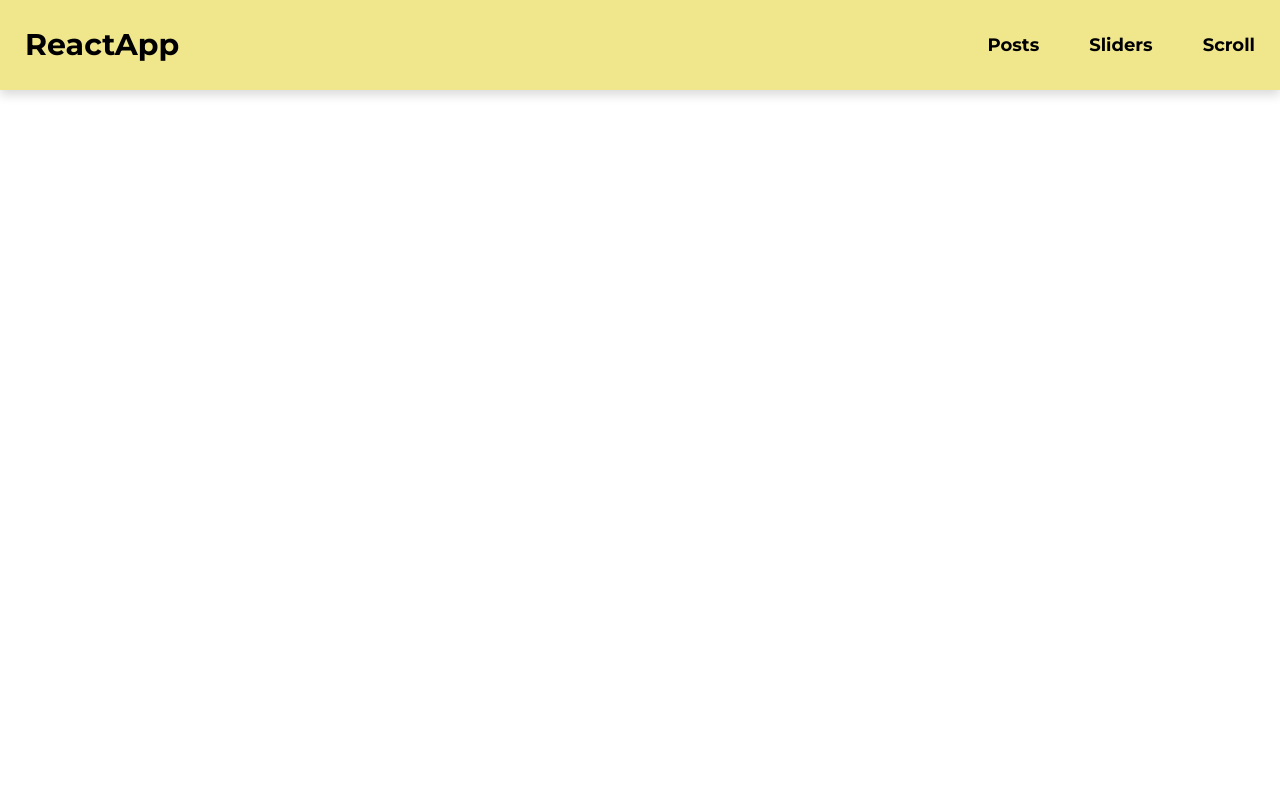
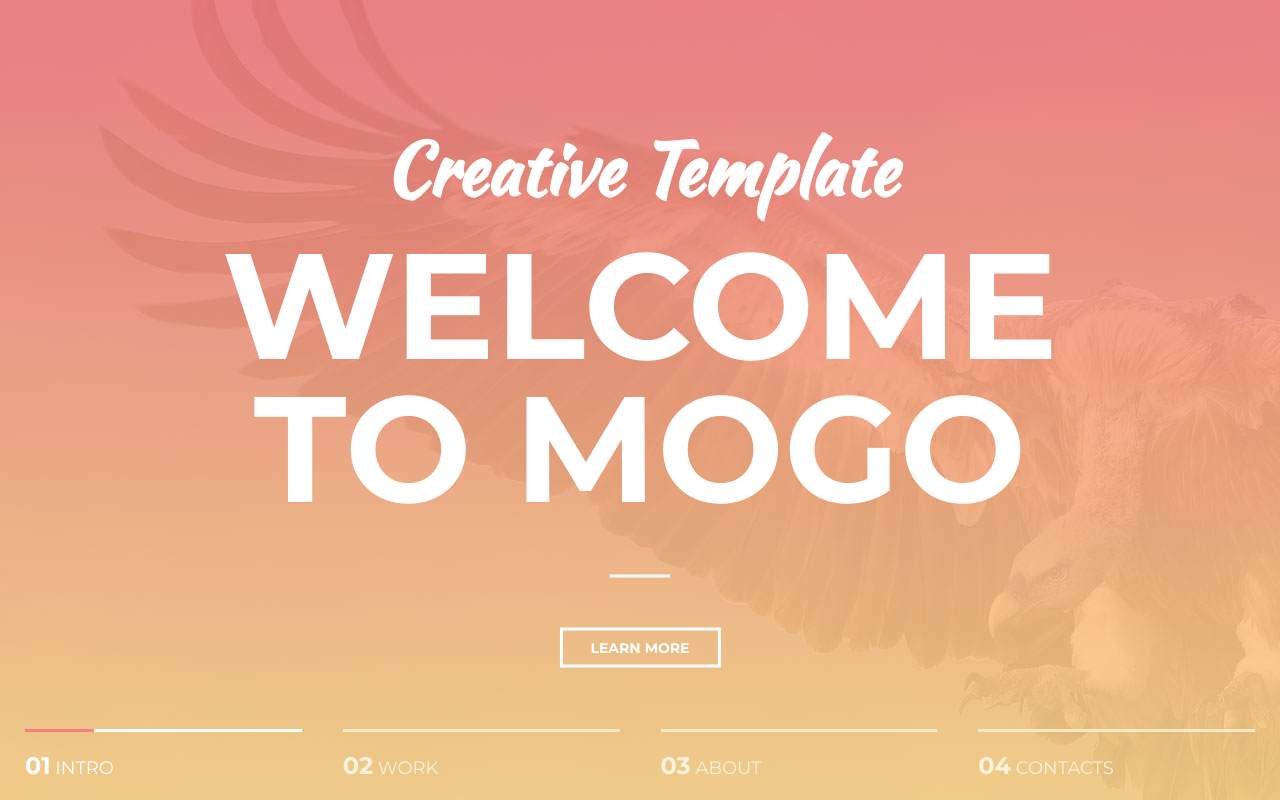
Before and after one commit to LightScrool/react-app, a React (Create React App) app: page /sliders in a window 1280 px wide. Built offline with nearby package versions, Linux system fonts and the light colour scheme.

Commit message:
MySlider is ready

```diff
--- a/src/App.js
+++ b/src/App.js
@@ -2,14 +2,15 @@ import React from 'react';
 import Header from "./Components/Header";
 import PostsPage from "./Pages/PostsPage";
 import {BrowserRouter, Routes, Route} from "react-router-dom";
+import SlidersPage from "./Pages/SlidersPage";
 
 function App() {
     return (
         <>
-            <Header/>
             <BrowserRouter>
                 <Routes>
-                    <Route path="" element={<PostsPage/>}/>
+                    <Route path="/posts" element={<PostsPage/>}/>
+                    <Route path="/sliders" element={<SlidersPage/>}/>
                 </Routes>
             </BrowserRouter>
         </>
--- /dev/null
+++ b/src/Components/MySlider/MySlider.css
@@ -0,0 +1,4 @@
+.MySlider{
+    width: 100%;
+    height: 100%;
+}
--- /dev/null
+++ b/src/Components/MySlider/MySlider.jsx
@@ -0,0 +1,23 @@
+import React from 'react';
+import './MySlider.css'
+import MySliderSlide from "./MySliderSlide";
+
+const MySlider = ({data, activeSlide}) => {
+    let index = 0;
+    return (
+        <div className="MySlider">
+            {data.map(item => {
+                return(
+                    <MySliderSlide
+                        key={index}
+                        index={index++}
+                        data={item}
+                        activeSlide={activeSlide}
+                    />
+                )
+            })}
+        </div>
+    );
+};
+
+export default MySlider;
--- /dev/null
+++ b/src/Components/MySlider/MySliderDot.css
@@ -0,0 +1,39 @@
+.MySliderDot{
+    width: 22.5%;
+    padding: 22px 0;
+    border-top: 3px solid #f6eac5;
+
+    text-transform: uppercase;
+    font-family: "Montserrat", serif;
+    font-size: 24px;
+    font-weight: 700;
+    color: #fbf3dc;
+
+    transition: all .5s;
+    cursor: pointer;
+}
+.MySliderDot span{
+    font-size: 18px;
+    font-weight: 400;
+}
+.MySliderDot:before{
+    position: absolute;
+    top: 0;
+    width: 5.6%;
+    height: 3px;
+
+    display: block;
+    content: "";
+    background-color: transparent;
+
+    transition: all .5s;
+}
+
+
+.MySliderDot._active{
+    color: #fff;
+    border-color: #fff;
+}
+.MySliderDot._active:before{
+    background-color: #f38181;
+}
--- /dev/null
+++ b/src/Components/MySlider/MySliderDot.jsx
@@ -0,0 +1,15 @@
+import React from 'react';
+import './MySliderDot.css';
+
+const MySliderDot = ({data, index, activeSlide, setActiveSlide}) => {
+    return (
+        <li
+            onClick={() => setActiveSlide(index)}
+            className={index === activeSlide ? 'MySliderDot _active' : 'MySliderDot'}
+        >
+            {`0${index + 1}`}<span> {data.name}</span>
+        </li>
+    );
+};
+
+export default MySliderDot;
--- /dev/null
+++ b/src/Components/MySlider/MySliderDots.css
@@ -0,0 +1,8 @@
+.MySliderDots{
+    display: flex;
+    justify-content: space-between;
+    width: 100%;
+
+    position: absolute;
+    bottom: 0;
+}
--- /dev/null
+++ b/src/Components/MySlider/MySliderDots.jsx
@@ -0,0 +1,25 @@
+import React from 'react';
+import './MySliderDots.css'
+import MySliderDot from "./MySliderDot";
+
+const MySliderDots = ({data, activeSlide, setActiveSlide}) => {
+    let index = 0;
+
+    return (
+        <ul className="MySliderDots">
+            {data.map(item => {
+                return(
+                    <MySliderDot
+                        key={index}
+                        index={index++}
+                        data={item}
+                        activeSlide={activeSlide}
+                        setActiveSlide={setActiveSlide}
+                    />
+                )
+            })}
+        </ul>
+    );
+};
+
+export default MySliderDots;
--- /dev/null
+++ b/src/Components/MySlider/MySliderSlide.css
@@ -0,0 +1,59 @@
+.MySliderSlide {
+    position: absolute;
+    left: 50%;
+    top: 50%;
+    transform: translate(-50%, -50%) scale(0);
+    opacity: 0;
+
+    color: #fff;
+    text-align: center;
+
+    transition: all .5s;
+}
+
+.MySliderSlide._active{
+    transform: translate(-50%, -50%) scale(1);
+    opacity: 1;
+}
+
+.MySliderSlide__suptitle {
+    font-family: 'Kaushan Script', cursive;
+    font-size: 72px;
+    margin-bottom: 30px;
+}
+
+.MySliderSlide__title {
+    font-family: 'Montserrat', sans-serif;
+    font-weight: 700;
+    font-size: 150px;
+    text-transform: uppercase;
+    line-height: 0.95;
+    position: relative;
+}
+.MySliderSlide__title:after {
+    content: '';
+    display: block;
+    width: 60px;
+    height: 3px;
+    background-color: #fff;
+    margin: 55px auto 50px auto;
+}
+
+.MySliderSlide__button {
+    padding: 8px 28px;
+
+    background-color: transparent;
+    border: 3px solid #fff;
+
+    color: #fff;
+    font-family: 'Montserrat', sans-serif;
+    font-weight: 700;
+    font-size: 14px;
+    text-transform: uppercase;
+
+    transition: color,background-color 0.2s linear;
+}
+.MySliderSlide__button:hover{
+    background-color: #fff;
+    color: #000;
+}
--- /dev/null
+++ b/src/Components/MySlider/MySliderSlide.jsx
@@ -0,0 +1,14 @@
+import React from 'react';
+import './MySliderSlide.css'
+
+const MySliderSlide = ({data, index, activeSlide}) => {
+    return(
+        <div className={index === activeSlide? "MySliderSlide _active" : "MySliderSlide"}>
+            <h2 className="MySliderSlide__suptitle">{data.suptitle}</h2>
+            <h1 className="MySliderSlide__title">{data.title}</h1>
+            <button className="MySliderSlide__button">{data.buttonText}</button>
+        </div>
+    );
+};
+
+export default MySliderSlide;
--- /dev/null
+++ b/src/Pages/SlidersPage.jsx
@@ -0,0 +1,24 @@
+import React, {useState} from 'react';
+import "../styles/SlidersPage.css"
+import Container from "../Components/UI/Container/Container";
+import MySliderSlide from "../Components/MySlider/MySliderSlide";
+import MySliderDots from "../Components/MySlider/MySliderDots";
+import {MySliderData} from '../data';
+import {CSSTransition, SwitchTransition} from "react-transition-group";
+import MySlider from "../Components/MySlider/MySlider";
+
+const SlidersPage = () => {
+    const [data, setData] = useState(MySliderData);
+    const [activeSlide, setActiveSlide] = useState(0); // Index of active slide
+
+    return (
+        <div className="SlidersPage">
+            <Container>
+                <MySlider data={data} activeSlide={activeSlide}/>
+                <MySliderDots data={data} activeSlide={activeSlide} setActiveSlide={setActiveSlide} />
+            </Container>
+        </div>
+    );
+};
+
+export default SlidersPage;
--- a/src/data.js
+++ b/src/data.js
@@ -12,4 +12,31 @@ async function fetchPosts(_page=1){
     });
 }
 
-export {fetchPosts, MAX_POSTS_PER_PAGE};
+const MySliderData = [
+    {
+        "name": "Intro",
+        "title": "Welcome to MoGo",
+        "suptitle": "Creative Template",
+        "buttonText": "Learn more"
+    },
+    {
+        "name": "Work",
+        "title": "Good work",
+        "suptitle": "We do this",
+        "buttonText": "Our work"
+    },
+    {
+        "name": "About",
+        "title": "Our company",
+        "suptitle": "About us",
+        "buttonText": "Explore"
+    },
+    {
+        "name": "Contacts",
+        "title": "We have contacts",
+        "suptitle": "But not for you",
+        "buttonText": "Contact us"
+    }
+]
+
+export {fetchPosts, MAX_POSTS_PER_PAGE, MySliderData};
--- /dev/null
+++ b/src/styles/SlidersPage.css
@@ -0,0 +1,4 @@
+.SlidersPage{
+    height: 100vh;
+    background: url("../assets/images/SlidersPage-background.jpg"), center, no-repeat;
+}
```
Also changed, not shown: src/assets/images/SlidersPage-background.jpg (added).
